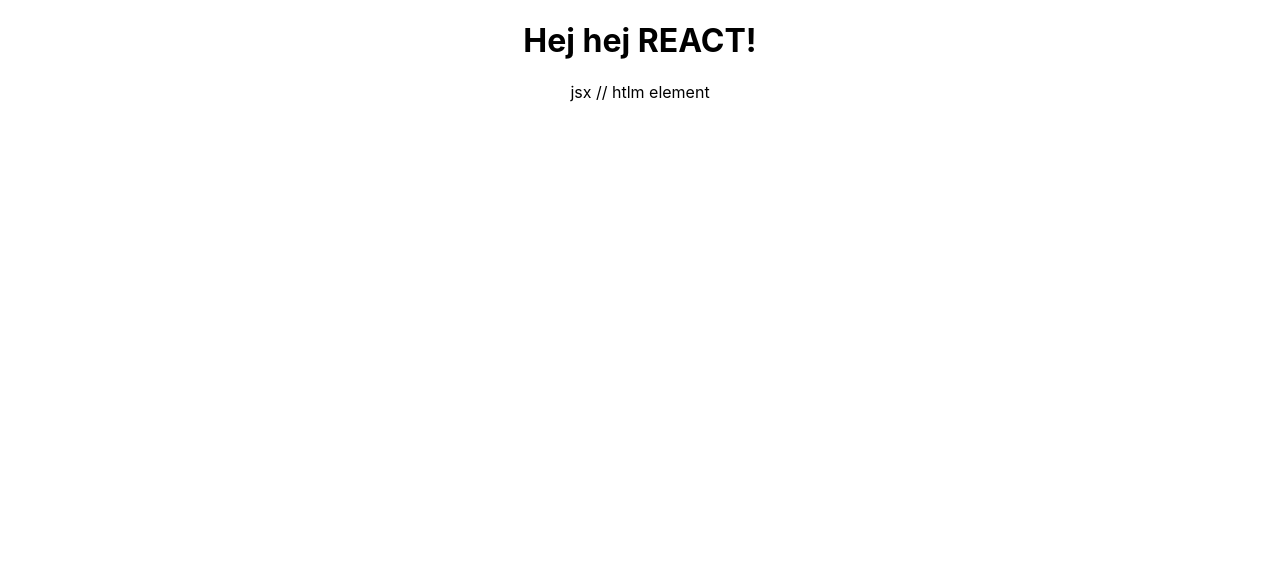
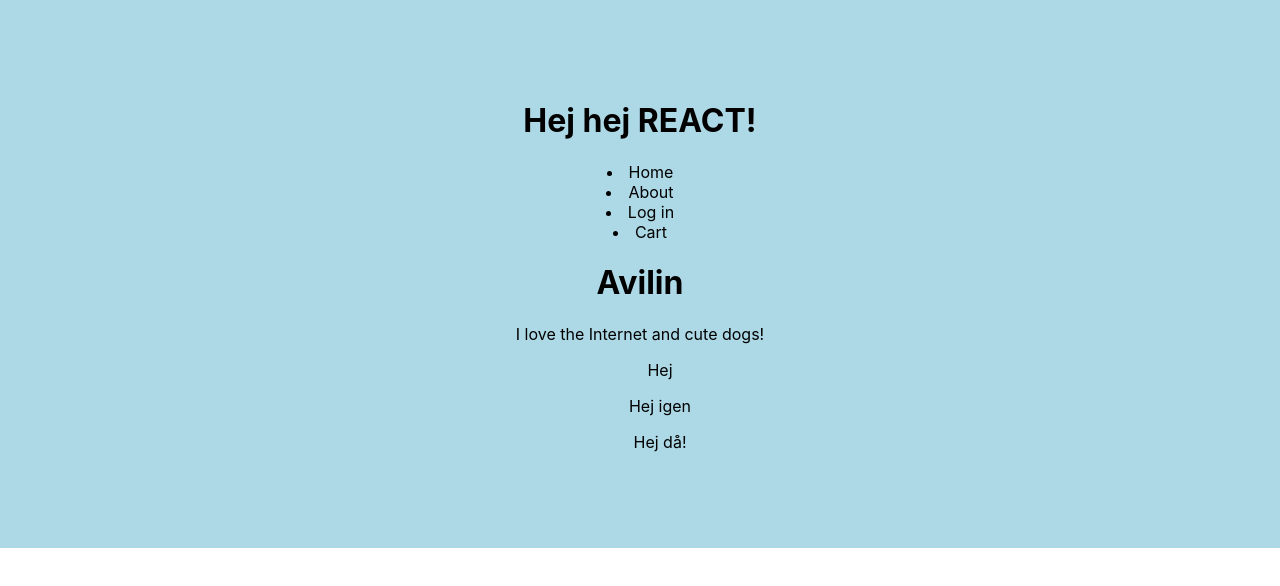
Before and after one commit to AvilinP/reactpractice, a React (Create React App) app: page / in a window 1280 px wide. Shown: the top 586 px of the page. Built offline with nearby package versions, Linux system fonts and the light colour scheme.

Commit message:
added func MyInfo

```diff
--- a/src/App.css
+++ b/src/App.css
@@ -1,5 +1,8 @@
 .App {
   text-align: center;
+  background-color: lightblue;
+  padding-top: 5rem;
+  padding-bottom: 5rem;
 }
 
 .App-logo {
--- a/src/App.js
+++ b/src/App.js
@@ -2,7 +2,7 @@
 import './App.css';
 
 // importera funktionen Menu från sin path
-import Menu from "./components/menu"
+import { Menu , MyInfo } from "./components/menu"
 
 function App() {
   return (
@@ -12,6 +12,8 @@
 
       <Menu />
 
+      <MyInfo />
+
     </div>
   );
 }
--- a/src/components/menu.js
+++ b/src/components/menu.js
@@ -9,11 +9,38 @@
 
         <nav>
 
-            jsx // htlm element
+            <li>Home</li>
+            <li>About</li>
+            <li>Log in</li>
+            <li>Cart</li>
 
         </nav>
     )
 }
 
+function MyInfo() {
+
+    return(
+
+        <div>
+
+            <h1>Avilin</h1>
+
+            <p> I love the Internet and cute dogs!</p>
+
+            <ul>Hej</ul>
+            <ul>Hej igen</ul>
+            <ul>Hej då!</ul>
+
+
+
+        </div>
+
+    )
+
+
+}
+
 // måste exportera funktionen så den kan användas/importera i tex App.js
-export default Menu;
+
+export {Menu, MyInfo};
```
